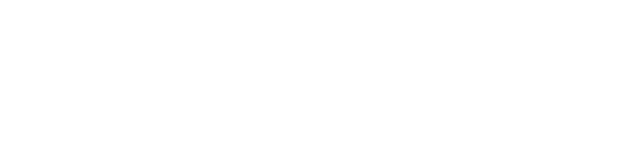
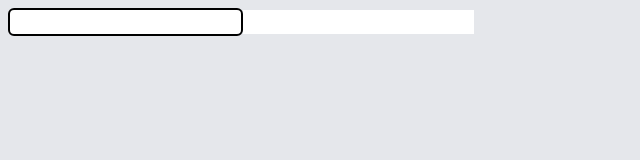
Before and after one commit to Laaouatni/testingESP32WebUIArduino, a plain HTML site: page index.html in a window 1280 px wide. Shown: the whole page, without its empty margins (0-640 px from the left). Drawn offline with nearby package versions, Linux system fonts and the light colour scheme.

Commit message:
save minimal example, we will see if it works

```diff
--- a/index.html
+++ b/index.html
@@ -11,7 +11,7 @@
   <!--PROD-->
   <!-- <script src="https://cdn.jsdelivr.net/gh/Laaouatni/laaWebComponentLibrary/laaWebComponentLibrary.min.js"></script> -->
   <script>
-    const ipEsp32 = '';
+    const ipEsp32 = '192.168.113.49';
     const ws = new WebSocket(`ws://${ipEsp32}/ws`);
 
     ws.addEventListener("message", (message) => {
@@ -19,7 +19,7 @@
     })
   </script>
 </head>
-<body>
-  <input type="text" onclick="ws.send(this.value)"><input/>
+<body class="p-2 bg-gray-200">
+  <input type="text" class="border-2 border-black rounded-md" onchange="ws.send(this.value)"><input/>
 </body>
 </html>
```
Also changed, not shown: tailwind.config.js (added), 4 other files.
